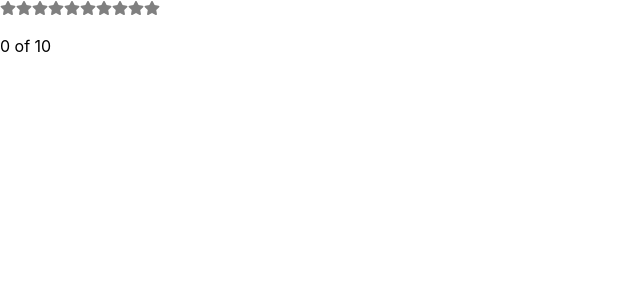
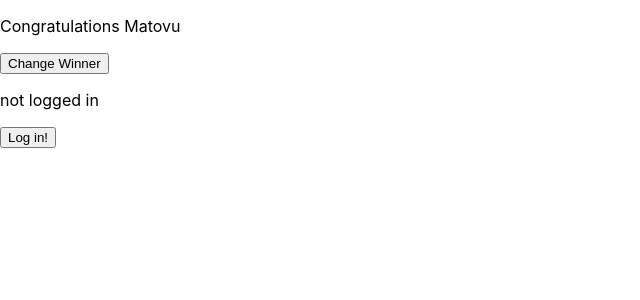
Before and after one commit to matovu-ronald/react-hooks, a Next.js app: page / in a window 1280 px wide. Shown: the top 300 px of the page, without its empty margins (0-640 px from the left). Built offline with nearby package versions, Linux system fonts and the light colour scheme.

Commit message:
useEffect hook

```diff
--- a/pages/index.js
+++ b/pages/index.js
@@ -1,12 +1,27 @@
-import { Fragment, useState } from "react";
-import StarRating from "../components/StarRating";
+import { Fragment, useEffect, useState } from "react";
 
 export default function Home() {
-  const [checked, setChecked] = useState(false);
+  const [name, setName] = useState("Matovu");
+  const [admin, setAdmin] = useState(false);
+
+  useEffect(() => {
+    document.title = `Celebrate ${name}`;
+  }, [name]);
+
+  useEffect(() => {
+    console.log(`The user is : ${admin ? "admin" : "not admin"}`);
+  }, [admin]);
 
   return (
     <Fragment>
-      <StarRating totalStars={10} />
+      <section>
+        <p>Congratulations {name}</p>
+        <button onClick={() => setName("Nakibirige")}>Change Winner</button>
+        <p>{admin ? "logged in" : "not logged in "}</p>
+        <button onClick={() => setAdmin(!admin)}>{`${
+          admin ? "Log out!" : "Log in!"
+        }`}</button>
+      </section>
     </Fragment>
   );
 }
```
